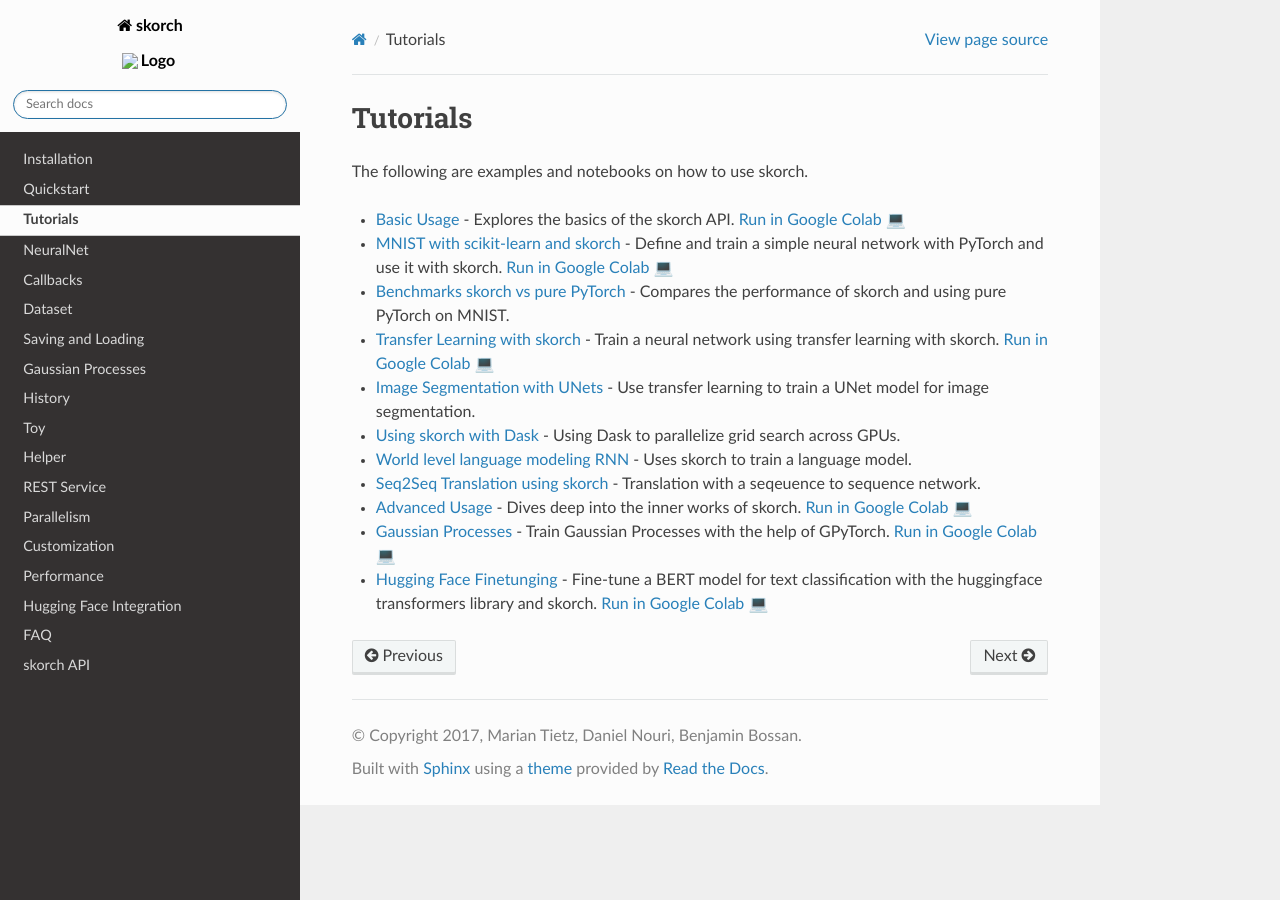
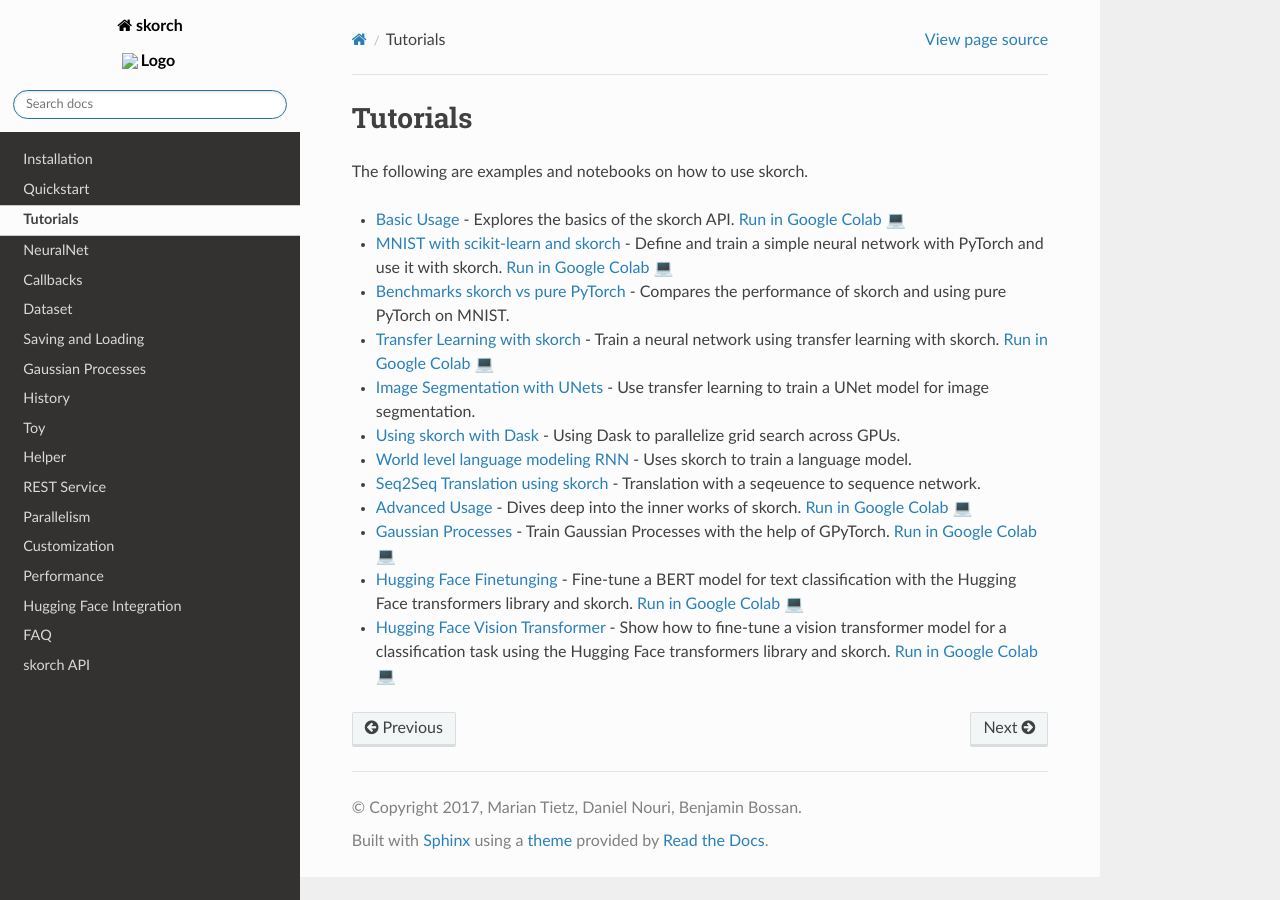
Before and after one commit to skorch-dev/skorch, a Sphinx documentation site: the page built from docs/user/tutorials.rst, in a window 1280 px wide. Built offline with Sphinx 7.4.7 and the Read the Docs theme 2.0.0, drawn with Linux system fonts in a browser that asks for light colours.

Commit message:
Add more explanation, colab links, update docs

```diff
--- a/docs/user/tutorials.rst
+++ b/docs/user/tutorials.rst
@@ -25,4 +25,6 @@
 
 * `Gaussian Processes <https://nbviewer.jupyter.org/github/skorch-dev/skorch/blob/master/notebooks/Gaussian_Processes.ipynb>`_ - Train Gaussian Processes with the help of GPyTorch. `Run in Google Colab 💻 <https://colab.research.google.com/github/skorch-dev/skorch/blob/master/notebooks/Gaussian_Processes.ipynb>`_
 
-* `Hugging Face Finetunging <https://nbviewer.jupyter.org/github/skorch-dev/skorch/blob/master/notebooks/Hugging_Face_Finetuning.ipynb>`_ - Fine-tune a BERT model for text classification with the huggingface transformers library and skorch.  `Run in Google Colab 💻 <https://colab.research.google.com/github/skorch-dev/skorch/blob/master/notebooks/Hugging_Face_Finetuning.ipynb>`_
+* `Hugging Face Finetunging <https://nbviewer.jupyter.org/github/skorch-dev/skorch/blob/master/notebooks/Hugging_Face_Finetuning.ipynb>`_ - Fine-tune a BERT model for text classification with the Hugging Face transformers library and skorch. `Run in Google Colab 💻 <https://colab.research.google.com/github/skorch-dev/skorch/blob/master/notebooks/Hugging_Face_Finetuning.ipynb>`_
+
+* `Hugging Face Vision Transformer <https://nbviewer.org/github/skorch-dev/skorch/blob/master/notebooks/Hugging_Face_VisionTransformer.ipynb>`_ - Show how to fine-tune a vision transformer model for a classification task using the Hugging Face transformers library and skorch. `Run in Google Colab 💻 <https://colab.research.google.com/github/skorch-dev/skorch/blob/master/notebooks/Hugging_Face_VisionTransformer.ipynb>`_
```
Also changed, not shown: notebooks/README.md, 1 other file.
